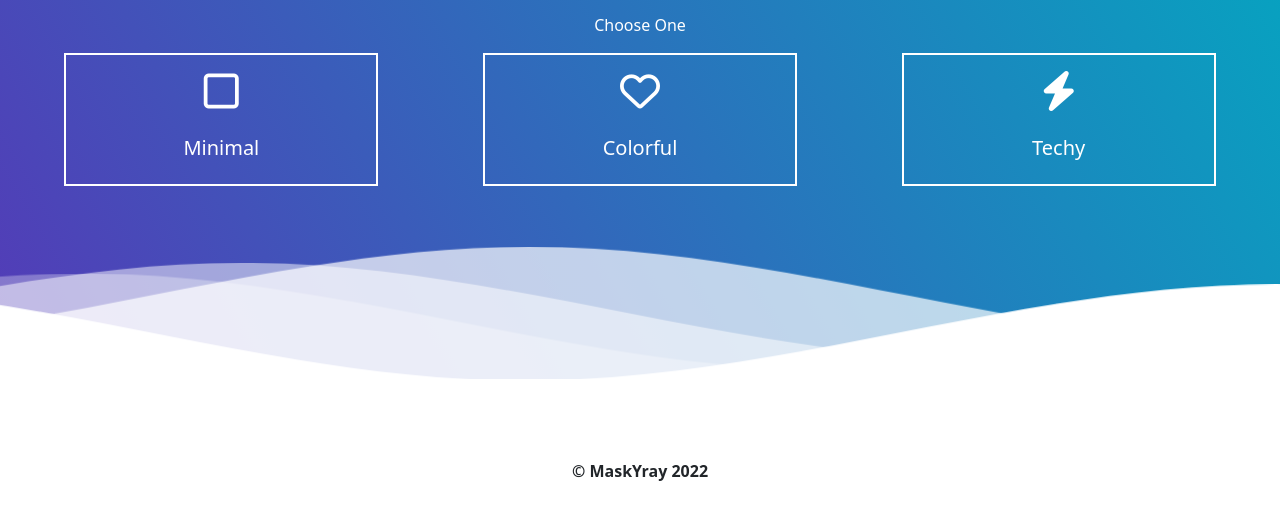
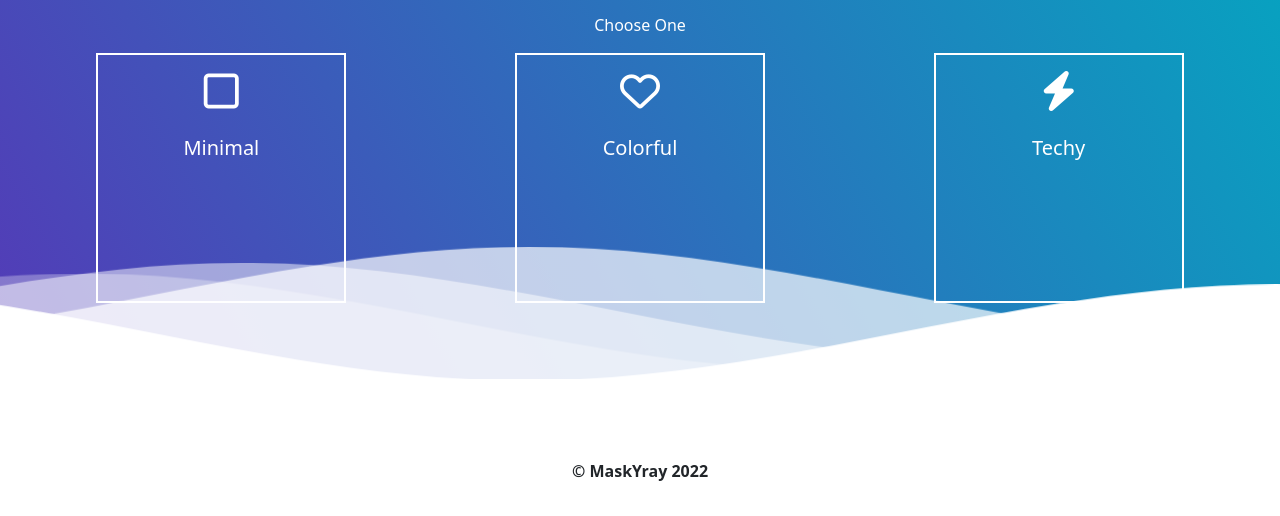
Before and after one commit to YrayPixels/MaskYrayPortfolio, a website: page index.html in a window 1280 px wide. Shown: the part 284-800 px from the top of the page. Drawn offline with nearby package versions, Linux system fonts and the light colour scheme.

```diff
--- a/css/newIndex.css
+++ b/css/newIndex.css
@@ -4,8 +4,18 @@
 
 }
 
+.boxes {
+    left: 0%;
+    overflow-y: hidden;
+}
+
 .boxes i {
     font-size: 40px;
+}
+
+.boxes a {
+    height: 250px;
+    width: 250px;
 }
 
 .stacks {
```
